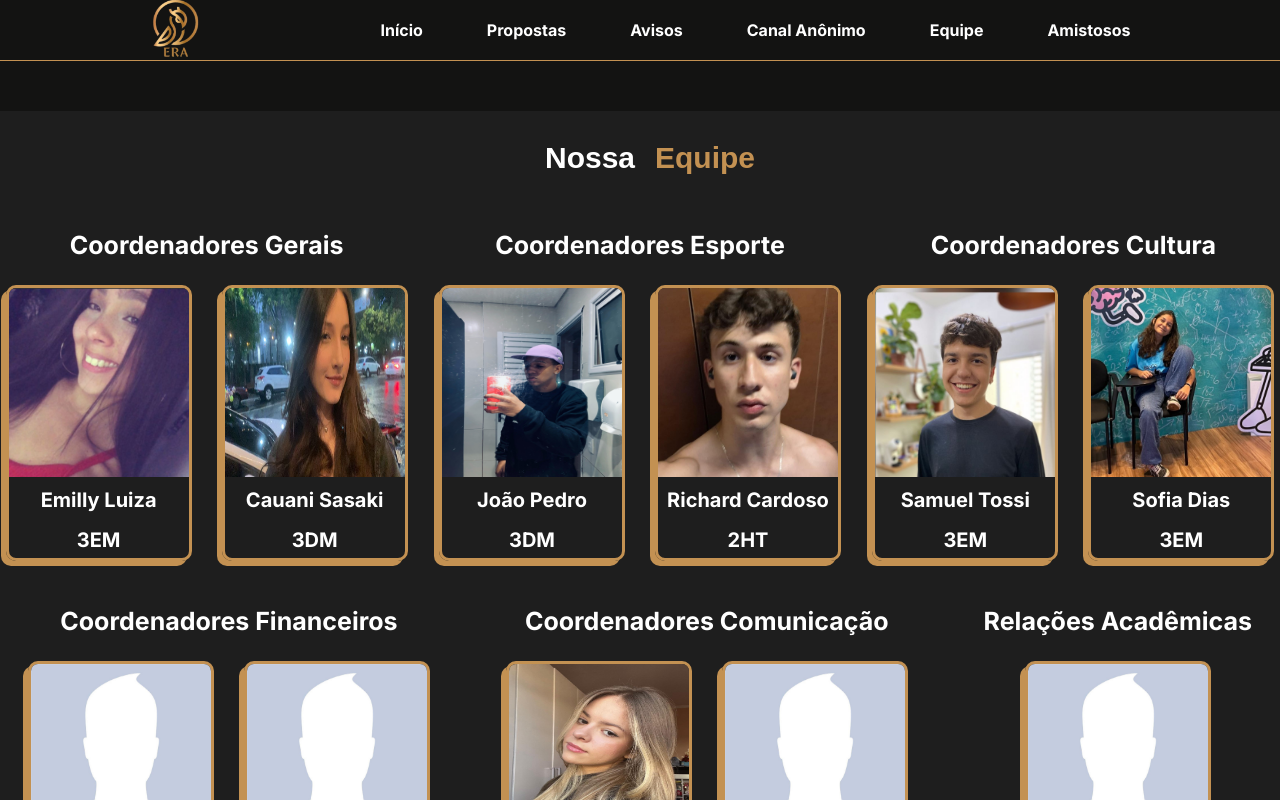
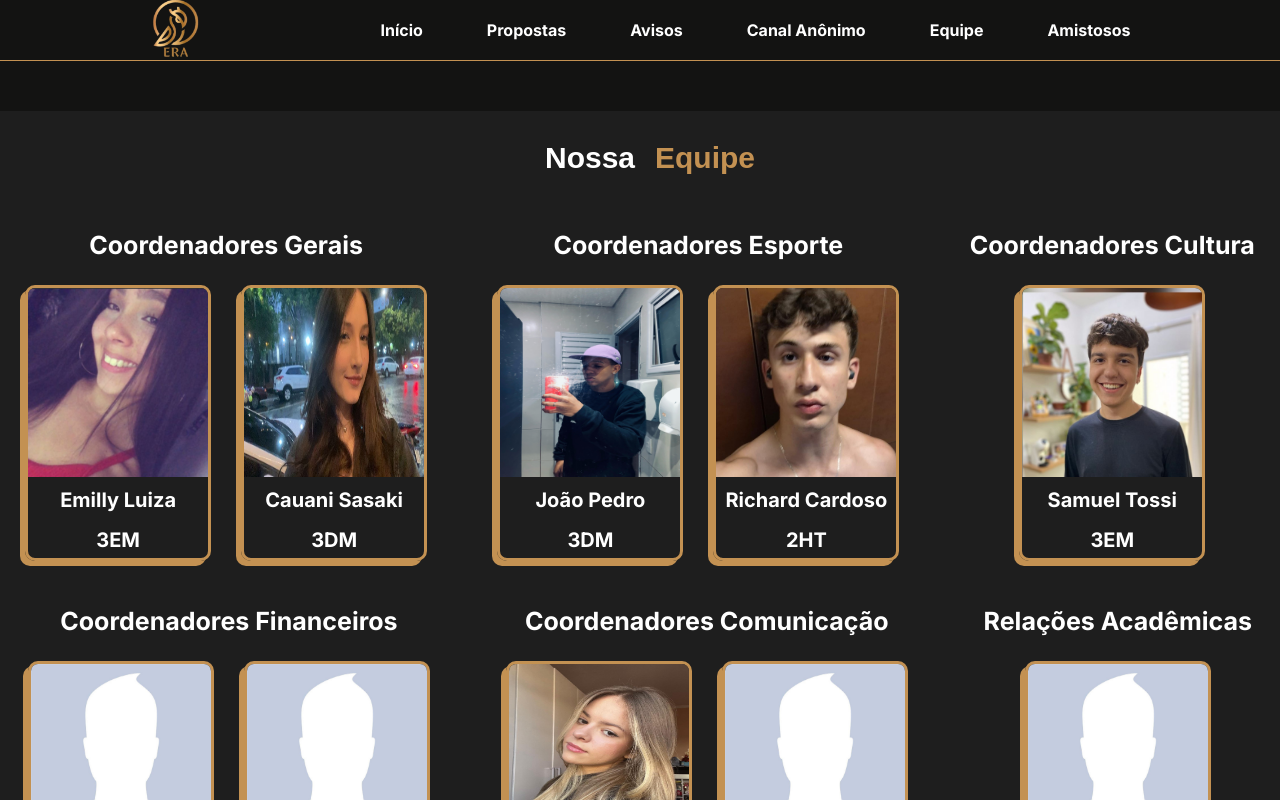
Before and after one commit to gare-dev/chapa-novaera, a Next.js app: page /equipe in a window 1280 px wide. Shown: the top 800 px of the page. Built offline with nearby package versions, Linux system fonts and the light colour scheme; a web font is replaced by a local one; what devextreme would draw is missing.

Commit message:
feat: removed a member

```diff
--- a/content/text.ts
+++ b/content/text.ts
@@ -58,11 +58,11 @@ export const equipe: PropsEquipe[] = [
     {
         role: "Coordenadores Cultura",
         name1: "Samuel Tossi",
-        name2: "Sofia Dias",
+        name2: "",
         imageUrl1: "samuel.jpg",
-        imageUrl2: "sofia.jpg",
+        imageUrl2: "",
         sala1: "3EM",
-        sala2: "3EM"
+        sala2: ""
     },
 ]
 
@@ -88,11 +88,11 @@ export const equipeInteira: PropsEquipe[] = [
     {
         role: "Coordenadores Cultura",
         name1: "Samuel Tossi",
-        name2: "Sofia Dias",
+        name2: "",
         imageUrl1: "samuel.jpg",
-        imageUrl2: "sofia.jpg",
+        imageUrl2: "",
         sala1: "3EM",
-        sala2: "3EM"
+        sala2: ""
     },
     {
         role: "Coordenadores Financeiros",
```
